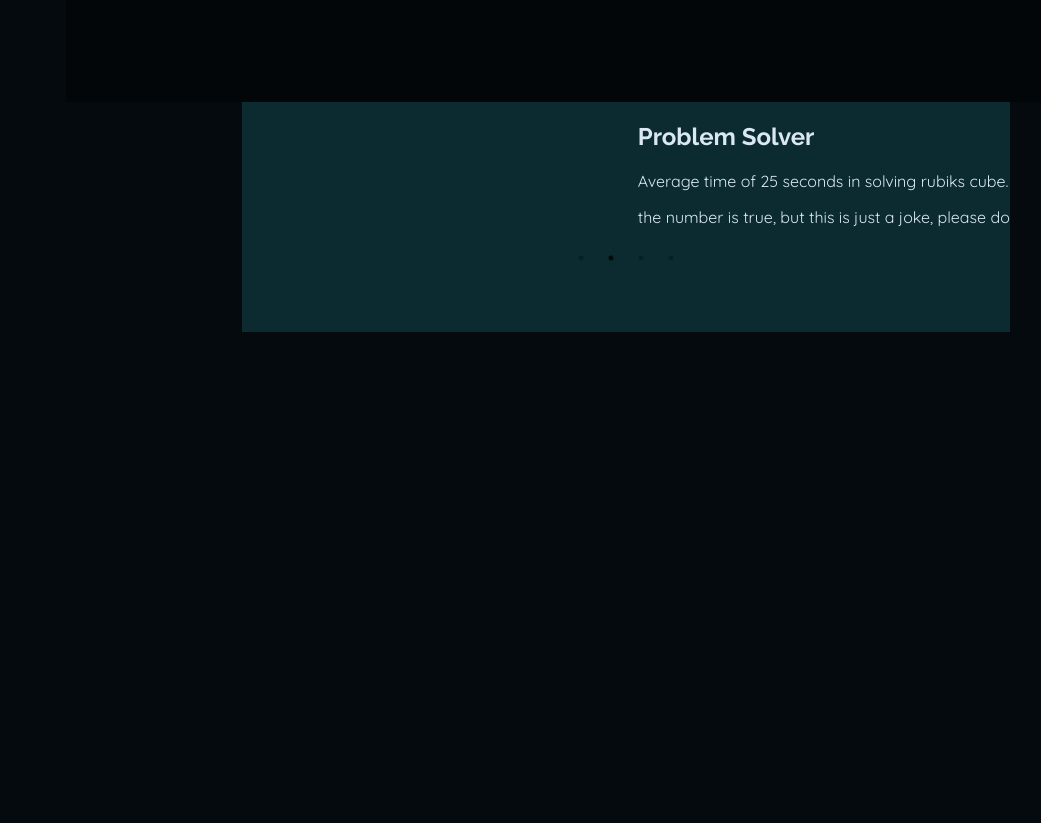
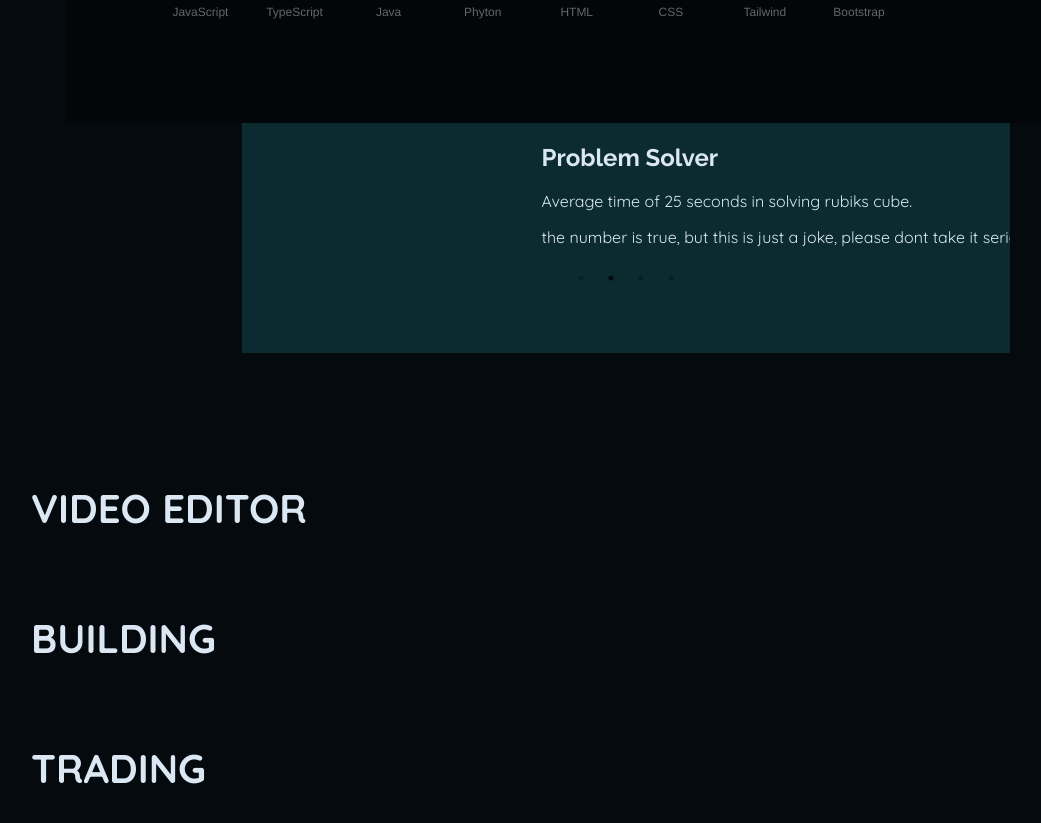
Before and after one commit to IpanXBread/project-ipan, a React (Create React App) app: page /skills in a window 1280 px wide. Shown: the part 911-1734 px from the top of the page, without its empty margins (14-1055 px from the left). Before the commit the page ends 1243 px from the top, so only its background shows below. Built offline with nearby package versions, Linux system fonts and the light colour scheme.

Commit message:
skills update (1)

```diff
--- /dev/null
+++ b/src/components/Skills_Building.js
@@ -0,0 +1,14 @@
+import '../css/styles.css';
+
+
+export default function Skills_Building() {
+
+    return (
+        <div className='add-bottom'>
+           <div className="position-container">
+                <h1 className="quicksand big-text ">BUILDING</h1>
+            </div>
+
+        </div>
+    );
+}
--- a/src/components/Skills_Coding.js
+++ b/src/components/Skills_Coding.js
@@ -35,11 +35,17 @@ export default function Skills_Coding() {
         y: {
             beginAtZero: true,
             max: 10,
+            ticks: {
+                fontSize: 16, // Set the font size for the y-axis labels
+            },
         },
         x: {
             scales: {
                 x: {
                     barThickness: 5,
+                    ticks: {
+                        fontSize: 16, // Set the font size for the x-axis labels
+                    },
                 },
             },
         },
@@ -73,7 +79,7 @@ export default function Skills_Coding() {
     return (
         <div className=''>
             <div className="position-container">
-                <h1 className="quicksand">CODING LANGUAGE</h1>
+                <h1 className="quicksand big-text ">CODING LANGUAGE</h1>
             </div>
             <div className="coding-container quicksand primary-color big-text">
                 <div className="coding-container-inside">
--- a/src/components/Skills_Swipe.js
+++ b/src/components/Skills_Coding_Swipe.js
@@ -3,7 +3,7 @@ import Slider from 'react-slick';
 import 'slick-carousel/slick/slick.css';
 import 'slick-carousel/slick/slick-theme.css';
 
-export default function Skills_Swipe() {
+export default function Skills_Coding_Swipe() {
   const settings = {
     dots: true,
     infinite: true,
--- /dev/null
+++ b/src/components/Skills_Editor.js
@@ -0,0 +1,14 @@
+import '../css/styles.css';
+
+
+export default function Skills_Editor() {
+
+    return (
+        <div className='add-bottom'>
+           <div className="position-container">
+                <h1 className="quicksand big-text ">VIDEO EDITOR</h1>
+            </div>
+
+        </div>
+    );
+}
--- /dev/null
+++ b/src/components/Skills_Trading.js
@@ -0,0 +1,14 @@
+import '../css/styles.css';
+
+
+export default function Skills_Trading() {
+
+    return (
+        <div className='add-bottom'>
+           <div className="position-container">
+                <h1 className="quicksand big-text ">TRADING</h1>
+            </div>
+
+        </div>
+    );
+}
--- a/src/css/styles.css
+++ b/src/css/styles.css
@@ -706,7 +706,7 @@ body.light-mode {
 }
 
 .position-container {
-  padding-left: 25px;
+  padding-left: 45px;
   margin-top: -20px;
 }
 
@@ -733,6 +733,7 @@ body.light-mode {
   height: 230px;
   width: 60%;
   margin-left: 20%;
+  margin-bottom: 150px;
 }
 
 .coding-container {
@@ -763,6 +764,10 @@ body.light-mode {
   100% {
     transform: translateX(-100%);
   }
+}
+
+.add-bottom {
+  margin-bottom: 100px;
 }
 
 /* Parallax */
--- a/src/screens/SkillsPage.js
+++ b/src/screens/SkillsPage.js
@@ -1,7 +1,10 @@
 import HeaderComponent from '../components/HeaderComponent';
 import FooterComponent from '../components/FooterComponent';
 import Skills_Coding from '../components/Skills_Coding';
-import Skills_Swipe from '../components/Skills_Swipe';
+import Skills_Coding_Swipe from '../components/Skills_Coding_Swipe';
+import Skills_Editor from '../components/Skills_Editor';
+import Skills_Building from '../components/Skills_Building';
+import Skills_Trading from '../components/Skills_Trading';
 import '../css/styles.css';
 
 export default function SkillsPage() {
@@ -17,8 +20,12 @@ export default function SkillsPage() {
       </div>
 
       <Skills_Coding />
+      <Skills_Coding_Swipe />
 
-      <Skills_Swipe />
+      <Skills_Editor />
+      <Skills_Building />
+      <Skills_Trading />
+
 
       <FooterComponent style={{ zIndex: 2 }} />
 
```
Lines whose indentation alone changed are shown as unchanged.
